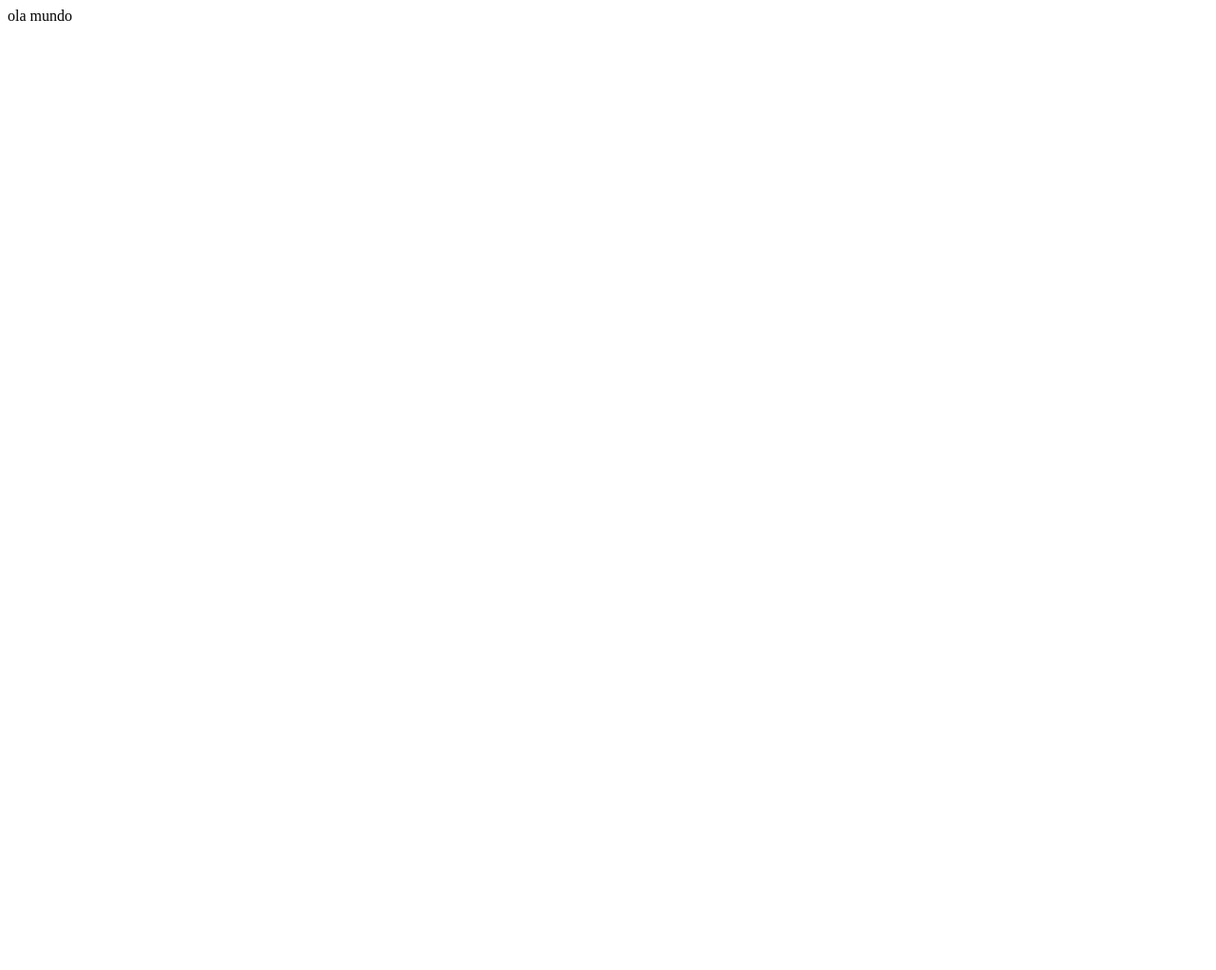
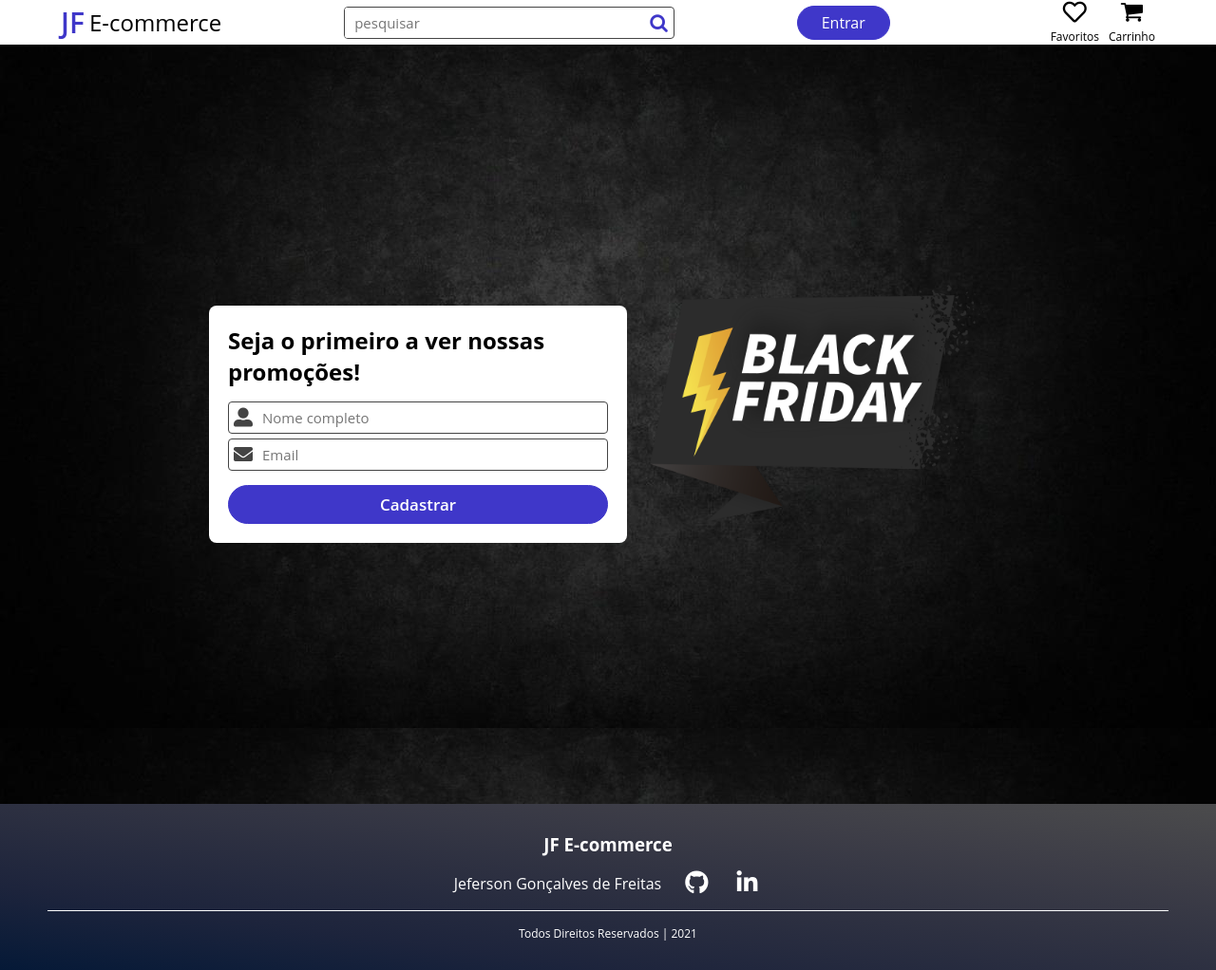
Before and after one commit to freitas000jeferson/hiring-coders-landing-page, a plain HTML site: page index.html in a window 1280 px wide. Shown: the whole page at 95% size. Before the commit the page ends 800 px from the top, so only its background shows below. Drawn offline with Linux system fonts and the light colour scheme.

Commit message:
3 commit

```diff
--- a/index.html
+++ b/index.html
@@ -1,12 +1,82 @@
 <!DOCTYPE html>
-<html lang="pt">
+<html lang="pt-br">
 <head>
     <meta charset="UTF-8">
     <meta http-equiv="X-UA-Compatible" content="IE=edge">
     <meta name="viewport" content="width=device-width, initial-scale=1.0">
-    <title>My Page</title>
+    <link rel="stylesheet" href="https://use.fontawesome.com/releases/v5.9.0/css/all.css">
+    <link rel="stylesheet" href="https://cdnjs.cloudflare.com/ajax/libs/font-awesome/4.7.0/css/font-awesome.min.css">
+    <link rel="stylesheet" href="https://fonts.googleapis.com/icon?family=Material+Icons">
+
+    <link rel="stylesheet" href="./style.css"/>
+    <script type="text/javascript" src="./index.js"></script>
+    <title>JF E-commerce</title>
 </head>
 <body>
-    ola mundo
+    <header>
+        <div class="container-header">
+            <div class="container-title"><span>JF</span><h2>E-commerce</h2></div>
+            <div class="container-search">
+                <input class="input-search" placeholder="pesquisar"/>
+                <button onclick="(e)=>{e.preventDefalt()}"><i class="fa fa-search"></i></button>
+            </div>
+            <button class="btn-login" onclick="(e)=>{e.preventDefalt()}">Entrar</button>
+            <nav>
+                <ul>
+                    <li> <a href="#">
+                        <i class='far fa-heart icon'></i>
+                        <div class="title-item-menu">
+                         Favoritos
+                        </div>
+                    </a></li>
+                    <li> <a href="#">
+                        <i class="fa fa-shopping-cart icon"></i>
+                        <div class="title-item-menu">
+                            Carrinho
+                           </div>
+                    </a></li>
+                </ul>
+
+            </nav>
+            <i class="material-icons">&#xe5d2;</i>
+        </div>
+    </header>
+    <main>
+        <section class="sign-in">
+            <div class="container-form">
+                <form id="form" onsubmit="event.preventDefault(); submitForm();">
+                    <h1>Seja o primeiro a ver nossas promoções! </h1>
+                    <div>
+                        <fieldset>
+                            <label for="username-back-friday"><i href="#" class="fas fa-user-alt icon-label"></i></label>
+                            <input id="username-back-friday" type="text" title="username" placeholder="Nome completo">
+                        </fieldset>
+                        <fieldset>
+                            <label for="email-back-friday"><i href="#" class="fas fa-envelope icon-label"></i></label>
+                            <input id="email-back-friday" type="text" title="email" placeholder="Email">
+                        </fieldset>
+                    </div>
+                    <button class="btn-send-black-friday"
+                    type="submit">Cadastrar</button>
+                </form>
+            </div>
+            <img src="./assets/image_black_friday.png" alt="black friday">
+
+        </section>
+        <!-- <section class="list-products">
+        </section> -->
+    </main>
+    <footer>
+        <h3> JF E-commerce</h3>
+        <div class="links">
+            <div> Jeferson Gonçalves de Freitas</div>
+            <a href="https://github.com/freitas000jeferson/"><i class='fab fa-github icon'></i></a>
+            <a href="https://www.linkedin.com/in/jeferson-freitas-5705951a0/"><i class='fab fa-linkedin icon'></i></a>
+        </div>
+        <div class="divider"></div>
+        <div class="all-right">
+            Todos Direitos Reservados | 2021
+        </div>
+    </footer>
 </body>
 </html>
--- a/index.js
+++ b/index.js
@@ -0,0 +1,13 @@
+function submitForm() {
+  let name = document.getElementById("username-back-friday").value;
+  let email = document.getElementById("email-back-friday").value;
+  if (name && email) {
+    let data = {
+      name,
+      email,
+    };
+    let convertData = JSON.stringify(data);
+    localStorage.setItem("lead", convertData);
+    alert(`Bem vindo ${name}!\nEnviaremos as promoções para seu email`);
+  }
+}
--- a/style.css
+++ b/style.css
@@ -0,0 +1,389 @@
+*{
+    font-family: 'Open Sans', sans-serif;
+    margin: 0px;
+
+ }
+ div, header, footer, span, nav, li, ul, a, h1, h2,h3,h4{
+    /* padding: 5px;
+    margin: 5px;
+    border: 2px solid black;
+    color: black; */
+ }
+
+ body{
+    display: flex;
+    flex-direction: column;
+    /* flex-wrap: wrap; */
+    width: 100%;
+    background-color: #fff;
+    overflow-x: hidden;
+ }
+div.container-title{
+    display: flex;
+    flex-direction: row;
+    justify-content: center;
+    align-items: center;
+
+    margin: 0px;
+    gap: 5px;
+ }
+header div.container-header h2{
+    color: #000;
+    font-weight: 400;
+
+    margin: 0px;
+
+}
+header div.container-header span{
+    font-size: 30px;
+    color: #3f37c9;
+    font-weight: 600;
+
+    margin: 0px;
+
+}
+
+header div.container-header{
+    display: flex;
+    flex-direction: row;
+    align-items: center;
+    justify-content: space-between;
+    min-width: 600px;
+    width: 90%;
+
+    margin: 0px;
+
+    flex-wrap: wrap;
+}
+header{
+    display: flex;
+    justify-content: center;
+    align-items: center;
+    width: 100%;
+    background:  #fff;
+
+}
+nav{
+
+    margin: 0px;
+
+}
+ul{
+
+    margin: 0px;
+
+}
+li{
+
+    margin: 0px;
+
+}
+.title-item-menu{
+    font-size: 12px;
+    margin: 0;
+    padding: 0;
+
+}
+ul li a{
+    text-decoration: none;
+    color: #000;
+    display: flex;
+    flex-direction: column;
+    justify-content: flex-start;
+    align-items: center;
+    gap: 5px;
+    margin: 0px;
+
+}
+
+ul{
+    display: flex;
+    flex-direction: row;
+    list-style: none;
+    justify-content: center;
+    align-items: stretch;
+
+    margin: 0px;
+
+    gap: 10px;
+}
+i.icon{
+    font-size: 25px;
+    color: #000;
+
+    margin: 0px;
+
+}
+a {
+
+}
+
+a:link {}
+
+a:visited {}
+
+a:focus {}
+
+a:hover {}
+
+a:active {}
+
+.container-search{
+
+    margin: 0px;
+    border: 1px solid #444;
+    border-radius: 4px;
+    overflow: hidden;
+    display: flex;
+    flex-direction: row;
+    max-width: 500px;
+    width: 30%;
+    height: 32px;
+}
+.input-search{
+    font-size: 15px;
+    color: #000;
+    padding: 5px 10px;
+    border: none;
+    width: 100%;
+    min-width: 10px;
+}
+.container-search button{
+    width: 32px;
+    height: 100%;
+    display: flex;
+    margin: 0px;
+    border: none;
+    justify-content: center;
+    align-items: center;
+    font-size: 20px;
+    color: #3f37c9;
+    background-color:transparent;
+
+    border-radius: 0px;
+
+}
+input:focus, textarea:focus, select:focus{
+    outline: none;
+}
+
+.btn-login{
+    padding: 6px 25px;
+    color: #fff;
+    background-color: #3f37c9;
+    border-radius: 100px;
+    border: 1.8px solid #3f37c9;
+    font-size: 16px;
+}
+.btn-login:hover{
+color: #3f37c9;
+background-color: #fff;
+transition: 300ms;
+
+}
+.material-icons{
+    display: none;
+}
+
+
+section{
+    width: 100%;
+    height: 100vh;
+    overflow: hidden;
+}
+footer{
+    margin: 0;
+    padding: 30px 50px;
+    display: flex;
+    color: #fff;
+    flex-direction: column;
+    justify-content: center;
+    background-image: linear-gradient(to right top, #051937, #1d243c, #2d3041, #3d3d47, #4b4b4c);
+}
+footer h3{
+    color: #fff;
+    margin: 0;
+    padding: 0;
+
+    display: flex;
+    flex-direction: row;
+    justify-content: center;
+
+}
+footer div.links{
+    color: #fff;
+    margin: 10px 0;
+    padding: 0;
+
+    display: flex;
+    flex-direction: row;
+    justify-content: center;
+    size: 2rem;
+    align-items: center;
+    gap: 20px;
+}
+div.links div{
+    color: #fff;
+    margin: 0;
+    padding:0;
+}
+
+div.links a {
+    color: #fff;
+    margin: 0;
+    padding:5px;
+
+}
+div.links a i{
+    color: #fff;
+    margin: 0;
+    padding: 0;
+}
+div.divider{
+    height: 1px;
+    width: 100%;
+    margin: 0;
+    background-color: #fff;
+}
+div.all-right{
+    display: flex;
+    justify-content: center;
+    align-items: center;
+    color: #fff;
+    margin-top: 15px;
+    font-size: 12px;
+}
+main{
+    width: 100%;
+    display: flex;
+    flex-direction: column;
+    flex-wrap: wrap;
+}
+section.sign-in{
+    width: 100%;
+    background-image: url("./assets/bg-part02.jpg");
+    background-repeat: repeat;
+    background-clip:cover ;
+    display: flex;
+    flex-direction: row;
+    align-items: center;
+    justify-content: center;
+    flex-wrap: wrap-reverse;
+}
+
+
+.container-form{
+    max-width: 400px;
+    background-color: #fff;
+    /* margin: 20px; */
+    border-radius: 8px;
+    padding: 20px;
+    display: flex;
+    justify-content: center;
+    align-items: center;
+
+}
+
+.container-form form {
+    display: flex;
+    flex-direction: column;
+    gap: 15px;
+    justify-content: center;
+
+}
+.container-form form div{
+    margin: 0;
+    padding: 0;
+    display: flex;
+    flex-direction: column;
+    gap: 5px;
+
+    justify-content: center;
+}
+fieldset{
+    padding: 5px 5px;
+    display: flex;
+    flex-direction: row;
+    gap: 8px;
+    border: 1px solid #444;
+    border-radius: 4px;
+}
+fieldset label{
+
+    margin: 0px;
+    width: 20px;
+    text-align: center;
+    display: flex;
+    justify-content: end;
+    align-items: center;
+    text-align: center;
+}
+fieldset label i.icon-label{
+    margin: 0px;
+    font-size: 20px;
+    color:  #444;
+}
+
+
+fieldset input{
+    width: 100%;
+    border: none;
+    margin: 0px;
+    font-size: 15px;
+
+}
+.btn-send-black-friday{
+    color: #fff;
+    background-color:#3f37c9 ;
+    border: 1.7px solid #3f37c9;
+    border-radius: 50px;
+    padding: 8px 0;
+    font-size: 17px;
+    font-weight: 600;
+}
+
+.btn-send-black-friday:hover{
+    color: #3f37c9;
+    background-color: #fff;
+    transition: 300ms;
+}
+
+.sign-in img{
+    max-width: 400px;
+    min-width: 100px;
+
+    margin-bottom: 4em;
+}
+
+
+@media only screen and (max-width: 515px){
+    .btn-login{
+        display: none;
+    }
+}
+@media only screen and (max-width: 615px) {
+    header div.container-header{
+        width: 100%;
+        justify-content: center;
+        gap: 5px;
+    }
+    .material-icons{
+        display: flex;
+    }
+    nav{
+        display: none;
+    }
+    .container-search{
+        display: none;
+    }
+    section{
+        height: 700px;
+    }
+    img{
+        height: 300px;
+    }
+    .container-form{
+        width: 300px;
+    }
+
+  }
```
Also changed, not shown: assets/bg-part01.jpg (added), assets/bg-part02.jpg (added), assets/image_black_friday.png (added).
